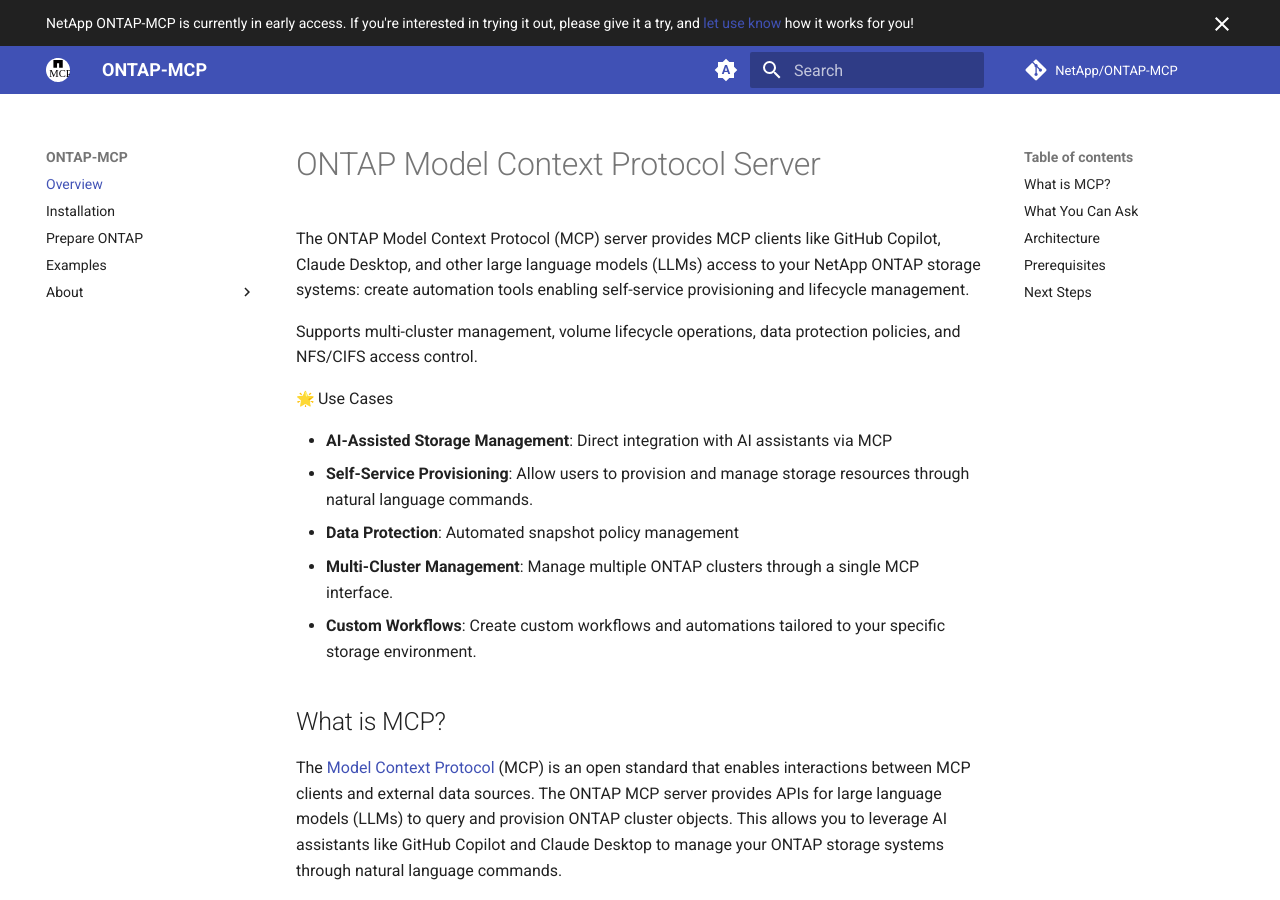
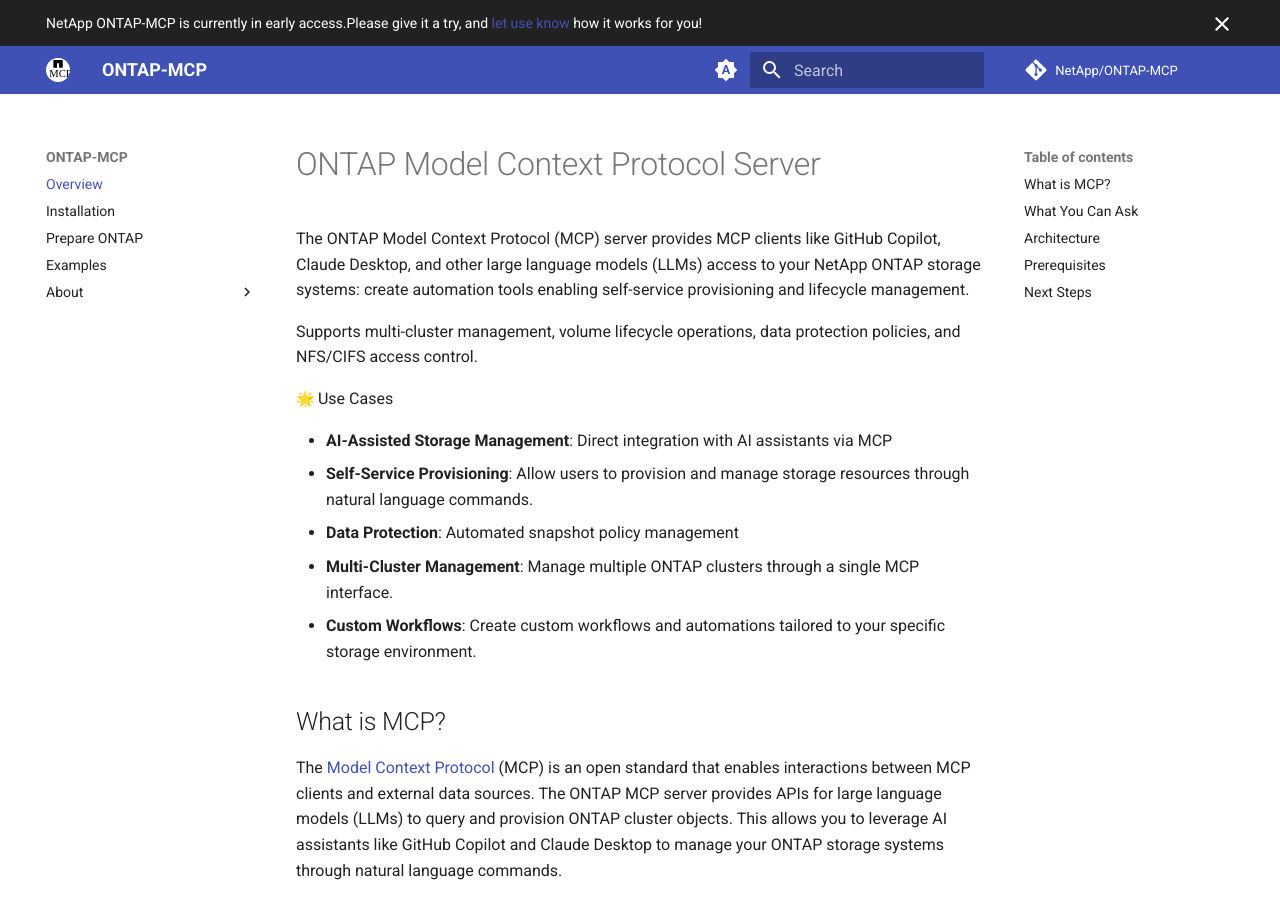
Before and after one commit to NetApp/ontap-mcp, an MkDocs documentation site: the page built from docs/index.md, in a window 1280 px wide and 900 px high. Built offline with MkDocs 1.6.1 and Material for MkDocs 9.7.7, drawn with Linux system fonts in a browser that asks for light colours; emoji names are drawn with the system emoji font; comment, search, counter and statistics services are not loaded; the version menu is left out.

Commit message:
doc: Update preview language

```diff
--- a/docs/overrides/main.html
+++ b/docs/overrides/main.html
@@ -2,7 +2,6 @@
 
 {% block announce %}
 
-<span>NetApp ONTAP-MCP is currently in early access.
-    If you're interested in trying it out, please give it a try,
+<span>NetApp ONTAP-MCP is currently in early access.Please give it a try,
     and <a href="https://github.com/NetApp/ontap-mcp/blob/main/SUPPORT.md#getting-help">let use know</a> how it works for you!</span>
 {% endblock %}
```
Also changed, not shown: README.md (+1 -1 lines).
